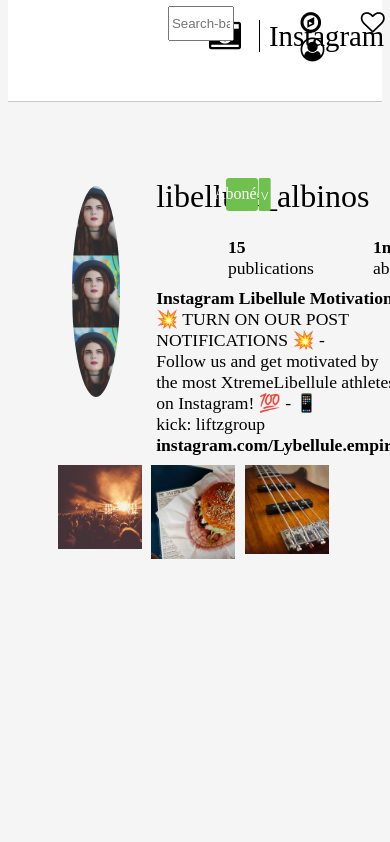
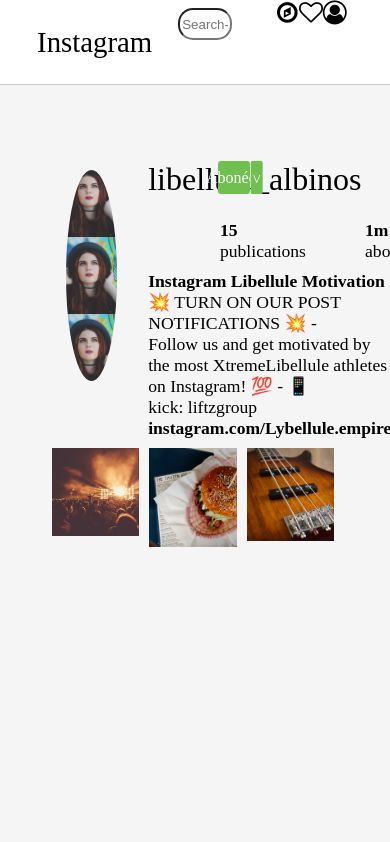
Before and after one commit to DDylanBD/Instagram, a plain HTML site: page index.html in a window 390 px wide. Shown: the top 842 px of the page. Drawn offline with Linux system fonts and the light colour scheme.

Commit message:
responsive menu

```diff
--- a/index.html
+++ b/index.html
@@ -8,18 +8,16 @@
 </head>
 <body>
   <div class="header">
-
     <div class="instaLogo">
-      <i class="fa fa-camera-retro" aria-hidden="true"></i>
       <p class="insta">Instagram</p>
     </div>
-
+    <div class="input">
       <input type="text" placeholder="Search-bar" />
-
+    </div>
     <div class="icons">
-      <i class="fa fa-compass" aria-hidden="true"></i>
-      <i class="fa fa-heart-o" aria-hidden="true"></i>
-      <i class="fa fa-user-circle-o" aria-hidden="true"></i>
+      <div class="contenairIcon"><i class="fa fa-compass" aria-hidden="true"></i></div>
+      <div class="contenairIcon"><i class="fa fa-heart-o" aria-hidden="true"></i></div>
+      <div class="contenairIcon"><i class="fa fa-user-circle-o" aria-hidden="true"></i></div>
     </div>
 
   </div>
--- a/main.css
+++ b/main.css
@@ -1,9 +1,11 @@
 body {
   background-color: rgb(245, 245, 245);
+  padding: 0;
+  margin: 0;
 }
 .header {
-  margin-top: -1vh;
-  padding-top: 2vh;
+  display: flex;
+  justify-content: flex-start;
   height: 10vh;
   width: 100%;
   border-bottom: solid;
@@ -12,40 +14,44 @@
   background-color: white;
 }
 .instaLogo {
-  margin-left: 25vh;
-  margin-top: -3vh;
-}
-.insta {
-  margin-left: 50px;
-  font-size: 1.8em;
+  width: 19%;
+  display: flex;
+  align-items: center;
+  justify-content: flex-end;
 }
 .fa.fa-camera-retro {
-  position: absolute;
-  font-size: 2em;
-  margin-left: -10px;
+  font-size: 46px;
 }
-.insta:before {
-  position: absolute;
-  content: '';
-  height: 32px;
-  width: 1px;
-  background-color: black;
-  display: block;
-  margin-left: -10px;
+
+.insta {
+  font-size: 1.8em;
+  width: 50%;
+  margin-left: 36px;
+}
+
+.input{
+  width: 40.5%;
+  display: flex;
+  justify-content: flex-end;
 }
 input {
-  position: absolute;
-  height: 3.5vh;
+  width: 29%;
+  height: 31%;
+  margin-top: 8px;
+  border-radius: 15px;
+  text-align: center;
+}
+.contenairIcon {
   width: 15%;
-  margin-left: 41%;
-  margin-top: -9vh;
+  display: flex;
+  justify-content: center;
 }
 .icons {
-  position: absolute;
-  margin-left: 75%;
-  margin-top: -8.5vh;
   font-size: 1.5em;
   word-spacing: 4vh;
+  width: 40.5%;
+  justify-content: center;
+  display: flex;
 }
 
 
@@ -119,8 +125,8 @@
 /*IMAGE*/
 .contenair {
   margin-top: 8vh;
-	width: 75%;
-	height: 100%;
+  width: 75%;
+  height: 100%;
   margin-left: 12%;
 }
 .img {
```
Lines whose indentation alone changed are shown as unchanged.
